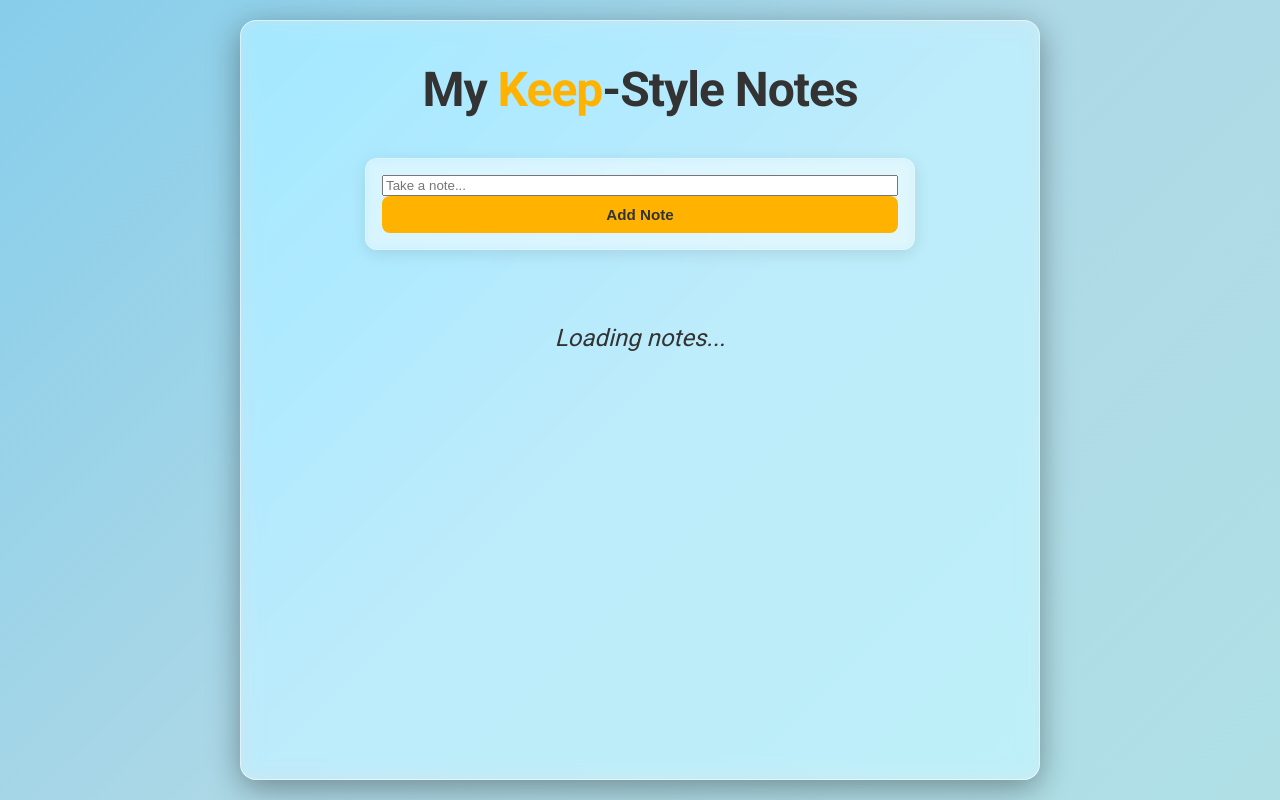
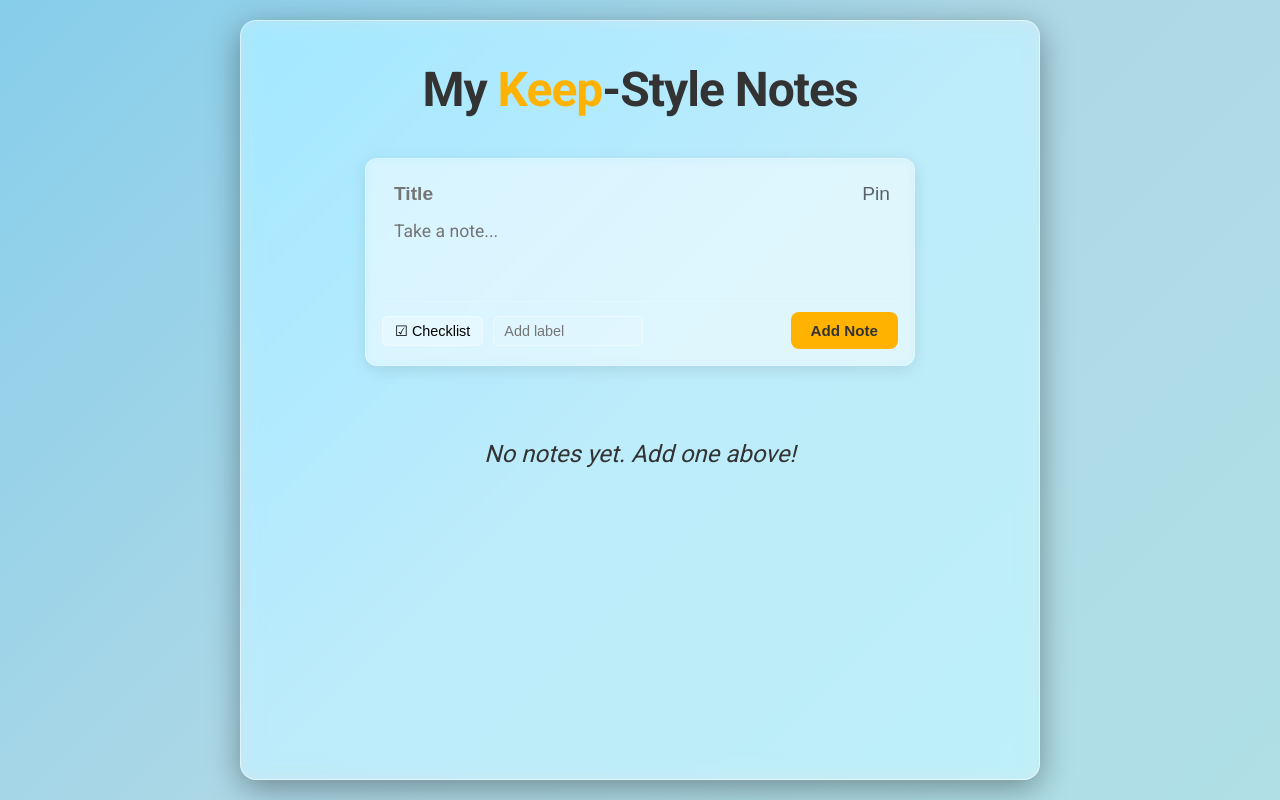
Before and after one commit to vivekjoshi2006/Task-Manager, a Flask app: page / in a window 1280 px wide. Run offline with Flask 3, Linux system fonts and the light colour scheme; data that the repository does not hold is empty; some web fonts are replaced.

Commit message:
Update index.html

```diff
--- a/templates/index.html
+++ b/templates/index.html
@@ -5,25 +5,54 @@
     <meta name="viewport" content="width=device-width, initial-scale=1.0">
     <title>My Keep-Style Notes</title>
     <link rel="stylesheet" href="{{ url_for('static', filename='css/style.css') }}">
-
-    <!-- Google Fonts for 'Roboto' and 'Product Sans' -->
-
     <link href="https://fonts.googleapis.com/css2?family=Roboto:wght@300;400;500;700&display=swap" rel="stylesheet">
     <link href="https://fonts.googleapis.com/css2?family=Product+Sans:wght@700&display=swap" rel="stylesheet">
 </head>
+
+
 <body class="glass-bg">
     <div class="container glass-card">
         <header class="app-header">
-
-            <!-- New class for full heading color -->
-
             <h1 class="colorful-heading">My <span>Keep</span>-Style Notes</h1>
         </header>
 
         <section class="add-note-section">
             <div class="add-task-box">
-                <input type="text" id="new-task-input" placeholder="Take a note..." autocomplete="off">
-                <button id="add-task-btn" aria-label="Add new note">Add Note</button>
+
+                <!-- Pin icon toggle inside input field -->
+
+                <div class="input-header-row">
+                    <input type="text" id="new-task-title" placeholder="Title" autocomplete="off">
+                    <button type="button" id="pin-toggle-btn" class="toolbar-icon-btn" title="Pin note"> Pin</button>
+                </div>
+
+
+                <!-- Plain-text note container (default) -->
+
+                <textarea id="new-task-content" placeholder="Take a note..." rows="3"></textarea>
+
+
+                <!-- Checklist container (hidden by default) -->
+
+                <div id="new-task-checklist-container" style="display: none;">
+                    <div id="checklist-items-input-list">
+
+
+                        <!-- Checklist inputs are injected here dynamically -->
+                    </div>
+                    <button id="add-checklist-item-input-btn" type="button">+ List item</button>
+                </div>
+
+
+                <!-- Footer toolbar -->
+
+                <div class="add-task-toolbar">
+                    <div class="toolbar-tools">
+                        <button id="toggle-checklist-btn" type="button" class="toolbar-btn" title="Toggle Checklist Mode">☑ Checklist</button>
+                        <input type="text" id="new-task-label" placeholder="Add label" autocomplete="off">
+                    </div>
+                    <button id="add-task-btn">Add Note</button>
+                </div>
             </div>
         </section>
 
```
